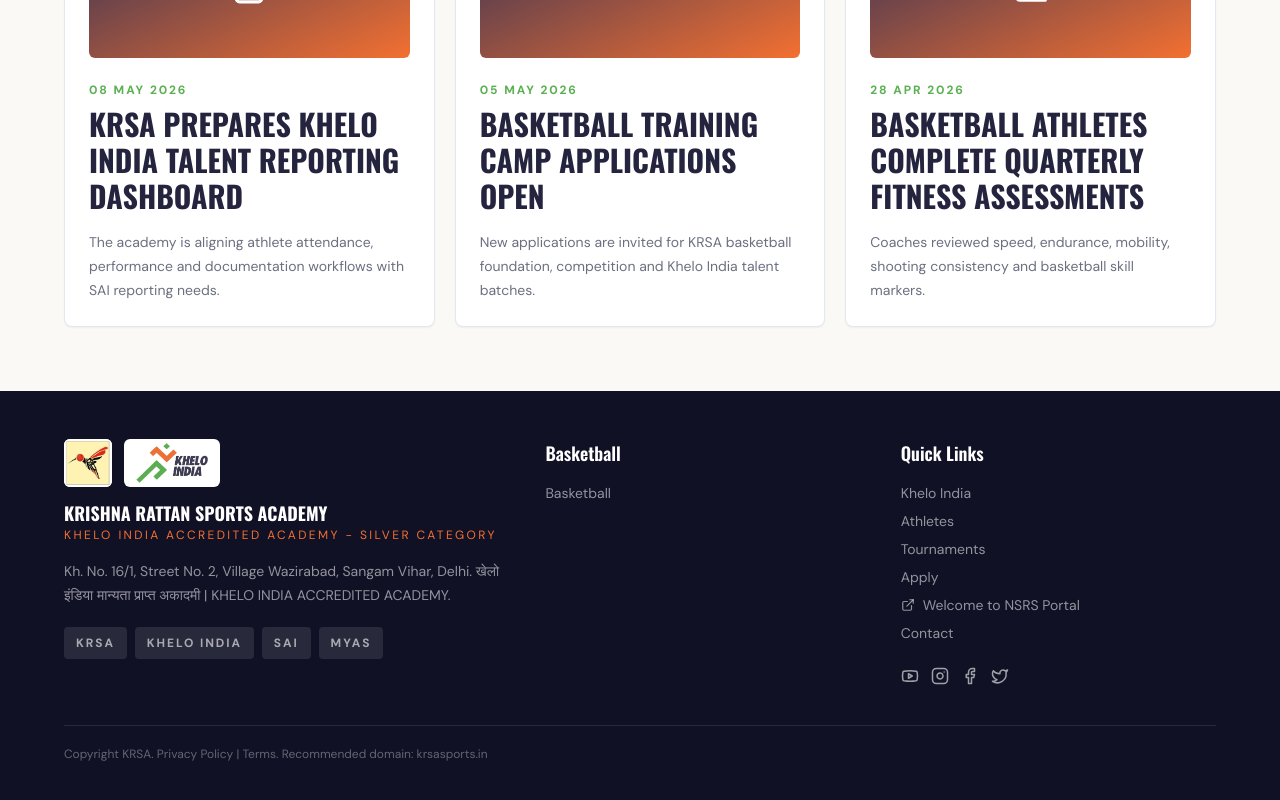
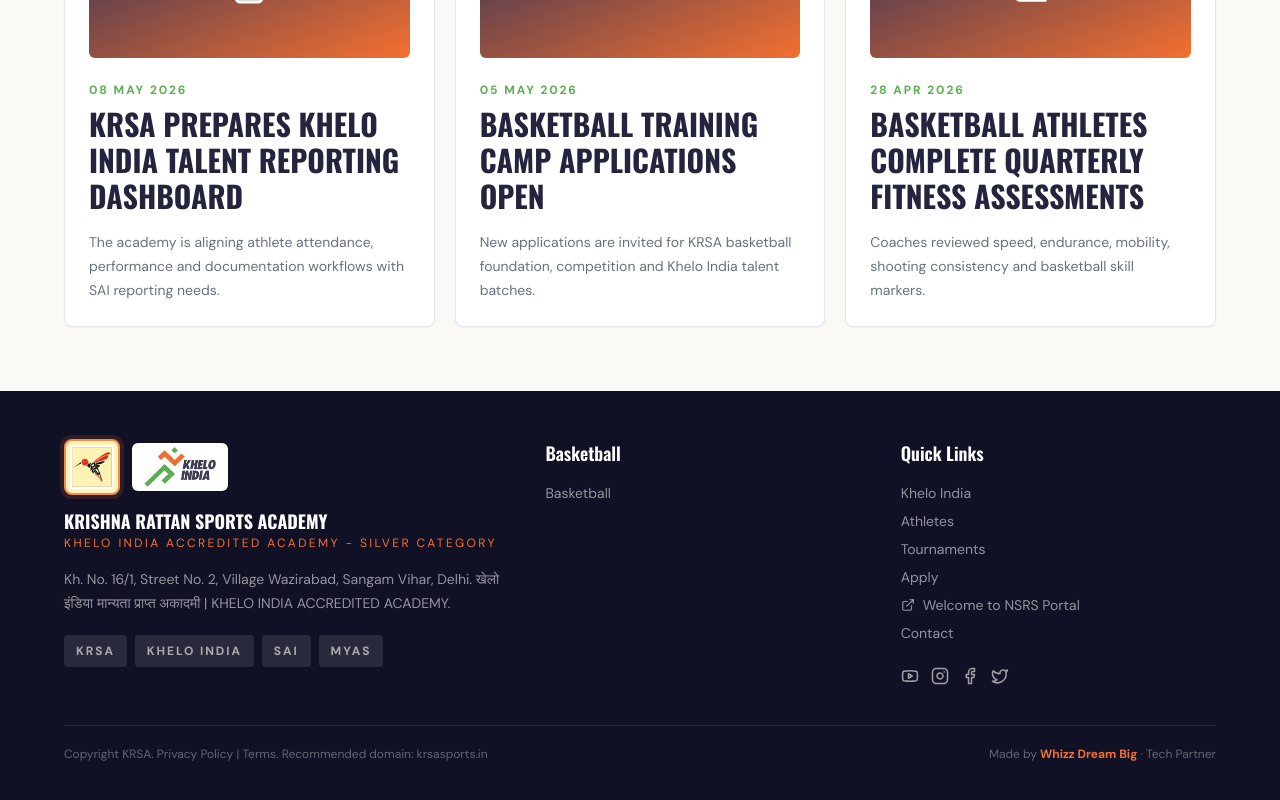
Before and after one commit to Himanshusaurabh0411/KRSA, a Next.js app in the folder apps/web/: page /news in a window 1280 px wide. Shown: the part 750-1550 px from the top of the page. Built offline with nearby package versions, Linux system fonts and the light colour scheme.

Commit message:
Highlight KRSA logo and add tech partner credit

```diff
--- a/apps/web/src/components/site-footer.tsx
+++ b/apps/web/src/components/site-footer.tsx
@@ -9,7 +9,7 @@
       <div className="container-wide grid gap-10 md:grid-cols-[1.4fr_1fr_1fr]">
         <div>
           <div className="mb-4 flex flex-wrap items-center gap-3">
-            <span className="flex h-12 w-12 items-center justify-center overflow-hidden rounded-md bg-white shadow-sm">
+            <span className="flex h-14 w-14 items-center justify-center overflow-hidden rounded-lg border-2 border-orange/80 bg-[#fff4b8] p-1 shadow-[0_0_0_4px_rgba(244,125,59,0.12)]">
               <KRSALogo />
             </span>
             <span className="flex h-12 w-24 items-center rounded-md bg-white px-3 py-2">
@@ -54,8 +54,15 @@
           </div>
         </div>
       </div>
-      <div className="container-wide mt-10 border-t border-white/10 pt-5 text-xs text-white/35">
-        Copyright KRSA. Privacy Policy | Terms. Recommended domain: {academy.domain}
+      <div className="container-wide mt-10 flex flex-col gap-3 border-t border-white/10 pt-5 text-xs text-white/35 md:flex-row md:items-center md:justify-between">
+        <span>Copyright KRSA. Privacy Policy | Terms. Recommended domain: {academy.domain}</span>
+        <span>
+          Made by{" "}
+          <Link href={academy.techPartner.url} target="_blank" rel="noopener noreferrer" className="font-bold text-orange hover:text-white">
+            {academy.techPartner.name}
+          </Link>{" "}
+          · Tech Partner
+        </span>
       </div>
     </footer>
   );
--- a/apps/web/src/components/site-header.tsx
+++ b/apps/web/src/components/site-header.tsx
@@ -30,7 +30,7 @@
           <KheloIndiaLogo priority />
         </Link>
         <Link href="/" className="flex min-w-0 flex-1 items-center justify-center gap-3 text-center" aria-label="KRSA home">
-          <span className="flex h-14 w-14 shrink-0 items-center justify-center overflow-hidden rounded-md bg-white shadow-sm">
+          <span className="flex h-16 w-16 shrink-0 items-center justify-center overflow-hidden rounded-lg border-2 border-orange/85 bg-[#fff4b8] p-1 shadow-[0_0_0_4px_rgba(244,125,59,0.16),0_14px_34px_rgba(244,125,59,0.24)] ring-1 ring-white/35 transition duration-200 hover:scale-[1.03]">
             <KRSALogo priority />
           </span>
           <span className="min-w-0">
--- a/apps/web/src/lib/data.ts
+++ b/apps/web/src/lib/data.ts
@@ -31,6 +31,10 @@
   designationHi: "खेलो इंडिया मान्यता प्राप्त अकादमी",
   designationEn: "KHELO INDIA ACCREDITED ACADEMY",
   nsrsPortalUrl: "https://account.kheloindia.gov.in/#/login?appId=zij54QFtvO",
+  techPartner: {
+    name: "Whizz Dream Big",
+    url: "https://www.whizzdreambig.com/"
+  },
   domain: "krsasports.in",
   mission:
     "To provide world-class sports coaching, education and moral training to children from all sections of society including SC/ST and weaker sections, in partnership with the Khelo India programme.",
```
